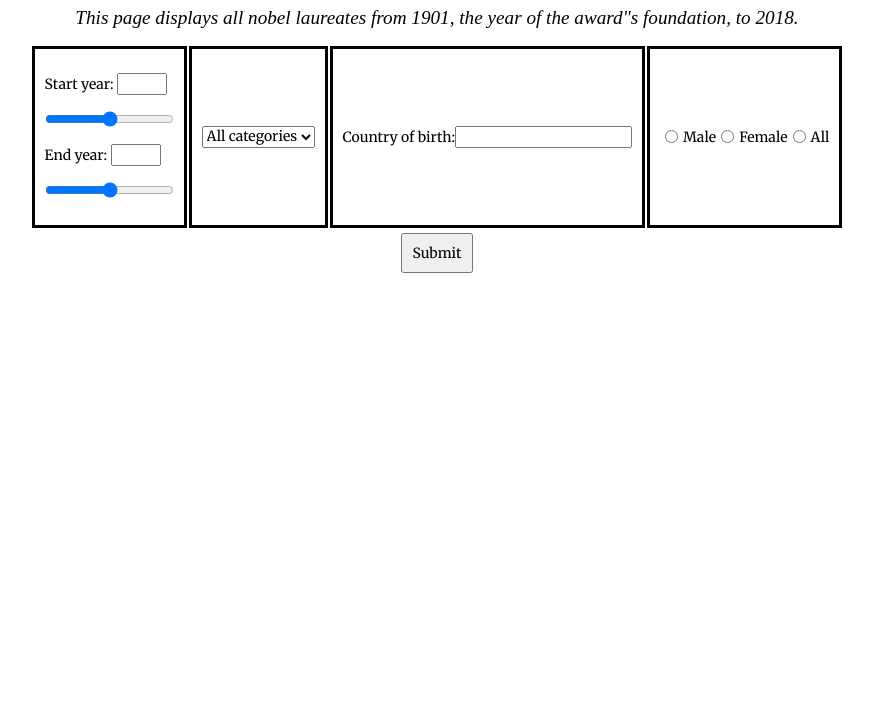
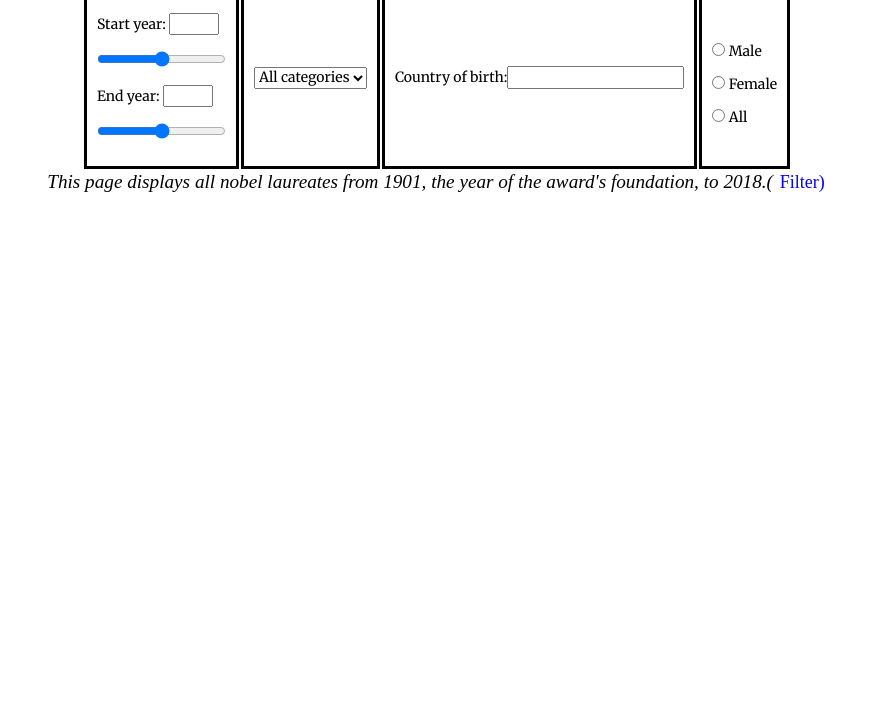
Before and after one commit to cfm1/nobel, a plain HTML site: page index.html in a window 1280 px wide. Shown: the part 73-800 px from the top of the page, without its empty margins (203-1076 px from the left). Drawn offline with Linux system fonts and the light colour scheme.

Commit message:
Introduced filterCtnr and drop table implementation

```diff
--- a/index.html
+++ b/index.html
@@ -5,11 +5,10 @@
     <meta charset="utf-8">
     <meta name="viewport" content="width=device-width" initial-scale="1.0">
 
-    <link rel="stylesheet" type="text/css" href="./nobels.css">
-
     <link rel="stylesheet" href="https://fonts.googleapis.com/css?family=Inconsolata|Tangerine|Krub|Raleway|Merriweather">
     <link href="https://fonts.googleapis.com/css?family=Roboto+Condensed" rel="stylesheet">
     <link rel="stylesheet" href="./normalize.css">
+    <link rel="stylesheet" type="text/css" href="./nobels.css">
 </head>
 
 
@@ -19,9 +18,7 @@
 
 <body>
     <h1> Nobel Laureates</h1>
-    <h2> This page displays all nobel laureates from 1901, the year of the award"s foundation, to 2018.</h2>
-
-    <div class="filter-container">
+    <div id="filter-ctnr" class="filter-container">
         <div>
             <p>Start year:
                 <input class="year" type="text" id="start" pattern="^(19|20)\d{2}" value="">
@@ -35,6 +32,7 @@
                 <input type="range" id="endRange" min="1901" max="2018">
             </p>
         </div>
+
 
         <div class="vert-center ">
             <select id="category">
@@ -56,18 +54,24 @@
         </div>
 
         <div class="vert-center">
-            <input type="radio" name="gender" value="male" id="gendermale"> Male
-            <input type="radio" name="gender" value="female" id="genderfemale"> Female
-            <input type="radio" name="gender" value="" id="allgender"> All
+            <div class=rbuttons>
+                <span><input type="radio" name="gender" value="m" id="gendermale">
+                <label for="gendermale">Male</label></span>
+                <span> <input type="radio" name="gender" value="f" id="genderfemale">
+                <label for="genderfemale">Female</label> </span>
+                <span><input type="radio" name="gender" value="" id="allgender">
+                <label for="gender">All</label></span>
+            </div>
         </div>
     </div>
 
-    <div class=" filter-container">
-        <button id="submitBtn">Submit</button>
+    <div class="subheading">
+        This page displays all nobel laureates from 1901, the year of the award's foundation, to 2018.(
+        <span><button class=textbtn id="filterBtn">Filter)</button> </span>
     </div>
 
-    <!--div to display results-->
-    <div id="display"></div>
+
+    <div id="results"></div>
 
     <script src="./nobelWinners.js" type="text/javascript"></script>
     <script src="./main.js" type="text/javascript"></script>
--- a/main.js
+++ b/main.js
@@ -2,7 +2,9 @@
     'use strict'
 
     let nobelWinners = new NobelWinners("nobelWinners.json");
-    let display = null;
+    let results = null;
+    let filterBtn = null;
+    let filterCtnr = null;
 
     if (document.readyState === "loading")
         document.addEventListener("DOMContentLoaded", init);
@@ -10,7 +12,10 @@
         init();
 
     function init() {
-        display = document.getElementById("display");
+        results = document.getElementById("results");
+        filterBtn = document.getElementById("filterBtn");
+        filterCtnr = document.getElementById("filter-ctnr");
+
         let start = document.getElementById("start");
         let startRange = document.getElementById("startRange");
         start.addEventListener("change", () => {
@@ -31,28 +36,34 @@
             end.value = endRange.value;
         }, false);
 
-        let submit = document.getElementById("submitBtn");
-        submit.addEventListener("click", () => {
-            if (checkUserInput(start, end)) {
-                doSubmit(start, end)
-            }
+        filterBtn.addEventListener("click", () => {
+            if (filterCtnr.style.display == "flex" && checkUserInput(start, end))
+                doSubmit(start, end);
+            toggleFilterCtnr();
         }, false);
+        filterBtn.dispatchEvent(new Event('click'));
+    }
+
+    function toggleFilterCtnr() {
+        if (filterCtnr.style.display != "flex")
+            filterCtnr.style.display = "flex";
+        else
+            filterCtnr.style.display = "";
     }
 
     function checkUserInput(start, end) {
         let isValid = true;
         if (!validateYear(start)) {
-            display.textContent = "Invalid Start Year";
+            results.textContent = "Invalid Start Year";
             isValid = false;
         }
         if (!validateYear(end)) {
-            display.textContent = "Invalid End Year";
+            results.textContent = "Invalid End Year";
             isValid = false;
         }
 
-
         if (isValid && parseInt(start.value) > parseInt(end.value)) {
-            display.textContent = "End year must be later than start year"
+            results.textContent = "End year must be later than start year"
             isValid = false
         }
         return isValid;
@@ -60,7 +71,7 @@
 
     function doSubmit(start, end) {
         if (!nobelWinners.isLoaded()) {
-            display.textContent = "Laureate data not loaded";
+            results.textContent = "Laureate data not loaded";
             return;
         }
 
@@ -89,13 +100,13 @@
             let filteredArr =
                 nobelWinners.filterLaureates();
             if (filteredArr.length == 0)
-                display.textContent = "No laureates match these criteria";
+                results.textContent = "No laureates match these criteria";
             else {
                 let prizeArr = nobelWinners.buildPrizeArray(filteredArr);
-                while (display.hasChildNodes()) {
-                    display.removeChild(display.lastChild);
+                while (results.hasChildNodes()) {
+                    results.removeChild(results.lastChild);
                 }
-                display.appendChild(nobelWinners.buildPrizeTable(prizeArr));
+                results.appendChild(nobelWinners.buildPrizeTable(prizeArr));
             }
         }
     }
@@ -103,7 +114,7 @@
     function validateYear(yearEl) {
         let isValid = true;
         if (yearEl.checkValidity() == false) {
-            display.textContent = "Invalid Year";
+            results.textContent = "Invalid Year";
             isValid = false;
         }
         return isValid;
--- a/nobels.css
+++ b/nobels.css
@@ -1,16 +1,24 @@
 h1 {
     text-align: center;
+    margin-bottom: 0px;
 }
 
-h2 {
+.subheading {
     text-align: center;
+    margin-top: 0px;
     font-size: 1.2em;
     font-style: italic;
     font-weight: normal;
 }
 
 [type="radio"] {
-    margin: 5px 5px;
+    margin-top: 15px;
+    margin-bottom: 5px;
+}
+
+.rbuttons {
+    display: inline-flex;
+    flex-flow: column;
 }
 
 .vert-center {
@@ -18,8 +26,20 @@ h2 {
     align-items: center;
 }
 
+.textbtn {
+    border: none;
+    background-color: inherit;
+    margin: 1px 1px;
+    padding: 1px 1px;
+    font-size: 18px;
+    color: blue;
+    cursor: pointer;
+    display: inline-block;
+    outline: none;
+}
+
 .filter-container {
-    display: flex;
+    display: none;
     justify-content: center;
     flex-wrap: wrap;
 }
@@ -44,7 +64,7 @@ h2 {
     max-width: 3em;
 }
 
-#display {
+#results {
     position: relative;
     margin-left: 10%;
     overflow-x: auto;
```
